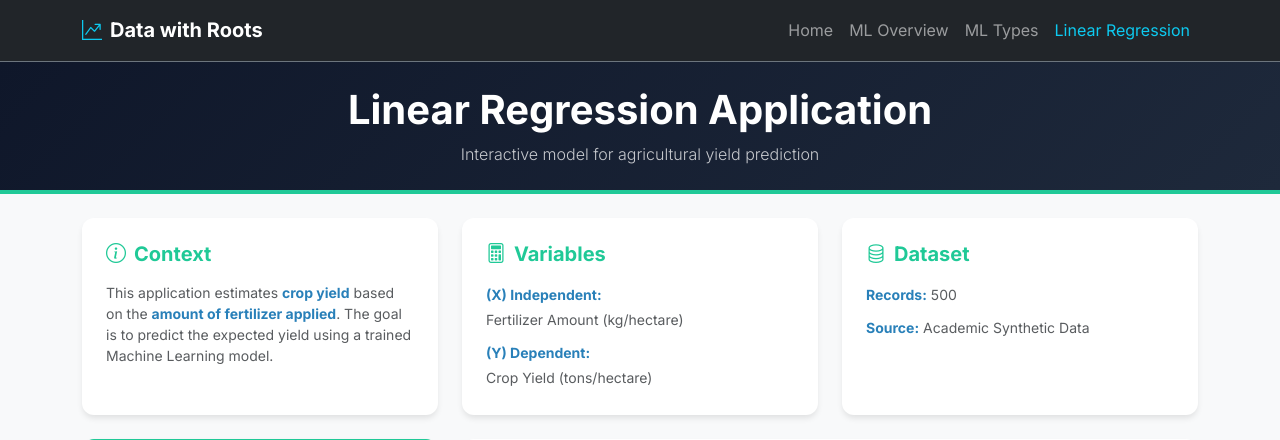
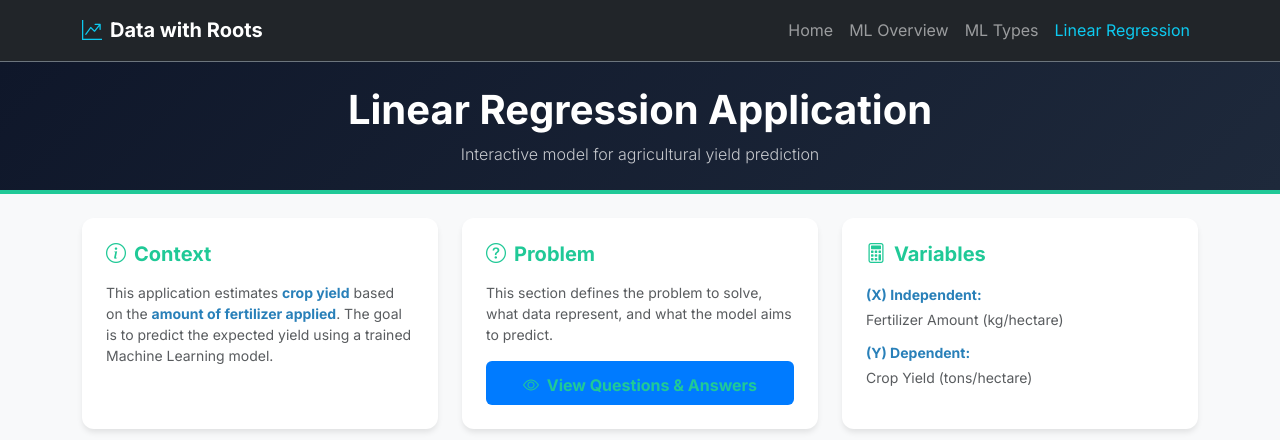
Before and after one commit to MariaPaula2095/Machine_Learning_Numpy_LinearRegression, a Flask app: page /LinearRegression in a window 1280 px wide. Shown: the top 440 px of the page. Run offline with Flask 3, Linux system fonts and the light colour scheme.

Commit message:
feat: add problem card and button to display 5 questions

```diff
--- a/templates/linearRegression.html
+++ b/templates/linearRegression.html
@@ -80,6 +80,19 @@
                     </p>
                 </div>
             </div>
+              <!-- Problem Card -->
+            <div class="col-md-4">
+                <div class="card card-custom h-100 p-4 d-flex flex-column">
+                    <h5 class="fw-bold text-teal mb-3"><i class="bi bi-question-circle me-2"></i>Problem</h5>
+                    <p class="text-muted small mb-3">
+                        This section defines the problem to solve, what data represent, and what the model aims to predict.
+                    </p>
+                    <button type="button" class="btn btn-outline-teal btn-sm mt-auto" style="border-color:#20c997; color:#20c997;" data-bs-toggle="modal" data-bs-target="#problemModal">
+                        <i class="bi bi-eye me-1"></i> View Questions & Answers
+                    </button>
+                </div>
+            </div>
+
 
             <!-- Variables Card -->
             <div class="col-md-4">
@@ -242,6 +255,36 @@
             </div>
         </div>
     </footer>
+   <!-- Problem Details Modal -->
+    <div class="modal fade" id="problemModal" tabindex="-1" aria-labelledby="problemModalLabel" aria-hidden="true">
+        <div class="modal-dialog modal-lg modal-dialog-centered modal-dialog-scrollable">
+            <div class="modal-content">
+                <div class="modal-header">
+                    <h5 class="modal-title fw-bold text-teal" id="problemModalLabel"><i class="bi bi-question-circle me-2"></i>Problem</h5>
+                    <button type="button" class="btn-close" data-bs-dismiss="modal" aria-label="Close"></button>
+                </div>
+                <div class="modal-body">
+                    <p class="mb-3"><strong>What is the problem?</strong><br>
+                        <span class="text-muted">Farmers need to know, before applying fertilizer, how much it will actually improve their harvest. Without a data-driven estimate, amounts are often chosen by intuition, wasting resources or under-fertilizing.</span>
+                    </p>
+                    <p class="mb-3"><strong>What phenomenon is being analyzed?</strong><br>
+                        <span class="text-muted">The relationship between the amount of fertilizer applied to a crop and the resulting crop yield, assuming a linear trend between the two.</span>
+                    </p>
+                    <p class="mb-3"><strong>What do the data represent?</strong><br>
+                        <span class="text-muted">Each record represents one crop/field observation: the fertilizer amount applied ({{ independent_var_unit }}) and the yield obtained ({{ dependent_var_unit }}) for that observation.</span>
+                    </p>
+                    <p class="mb-3"><strong>Why apply linear regression?</strong><br>
+                        <span class="text-muted">To model the trend between fertilizer and yield from historical data, so it can be used to estimate yield for fertilizer amounts that were not directly observed.</span>
+                    </p>
+                    <p class="mb-0"><strong>What value does the model predict?</strong><br>
+                        <span class="text-muted">The expected {{ dependent_var_name }} ({{ dependent_var_unit }}) for a given {{ independent_var_name }} ({{ independent_var_unit }}) entered by the user.</span>
+                    </p>
+                </div>
+            </div>
+        </div>
+    </div>
+
+
 
     <!-- Bootstrap 5 JS Bundle -->
     <script src="https://cdn.jsdelivr.net/npm/bootstrap@5.3.2/dist/js/bootstrap.bundle.min.js"></script>
```
